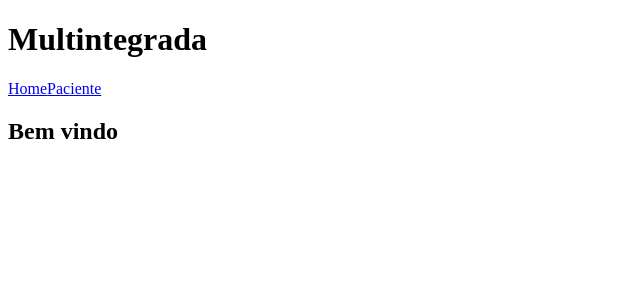
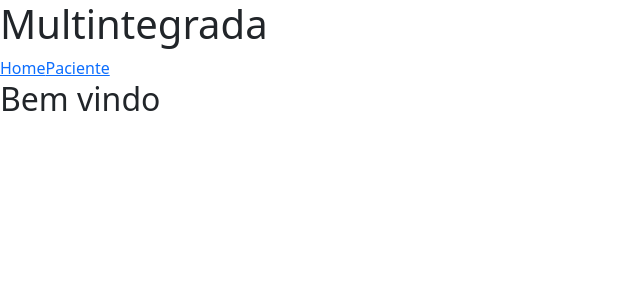
Before and after one commit to AlysonDEV/teste-front, a React (Vite) app: page / in a window 1280 px wide. Shown: the top 300 px of the page, without its empty margins (0-640 px from the left). Built offline with nearby package versions, Linux system fonts and the light colour scheme.

Commit message:
Css Bootstrap

```diff
--- a/src/global.scss
+++ b/src/global.scss
@@ -1 +1 @@
-// @import "../node_modules/bootstrap/scss/bootstrap";
+@import "../node_modules/bootstrap/scss/bootstrap";
```
